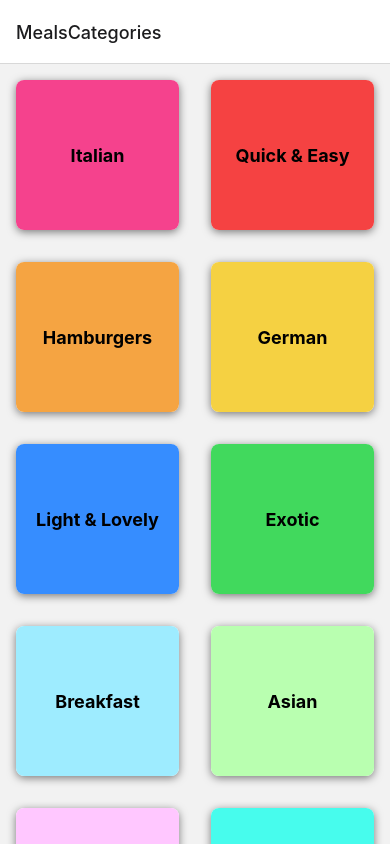
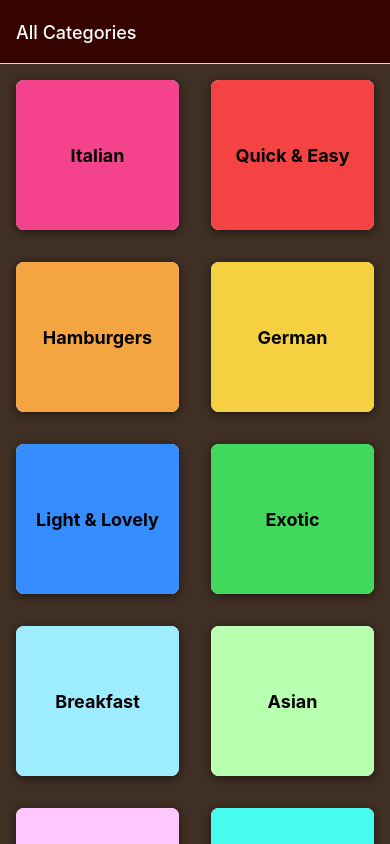
Before and after one commit to fatihcaliss/MealsAppMobile, a React Native app: screen / in a window 390 px wide. Built offline with nearby package versions, Linux system fonts and the light colour scheme.

Commit message:
make screens title dynamic

```diff
--- a/App.js
+++ b/App.js
@@ -12,9 +12,31 @@
     <>
       <StatusBar style="light" />
       <NavigationContainer>
-        <Stack.Navigator>
-          <Stack.Screen name="MealsCategories" component={CategoriesScreen} />
-          <Stack.Screen name="MealsOverview" component={MealsOverviewScreen} />
+        <Stack.Navigator
+          screenOptions={{
+            headerStyle: { backgroundColor: "#350401" },
+            headerTintColor: "white",
+            contentStyle: { backgroundColor: "#3f2f25" },
+          }}
+        >
+          <Stack.Screen
+            name="MealsCategories"
+            component={CategoriesScreen}
+            options={{
+              title: "All Categories",
+            }}
+          />
+          <Stack.Screen
+            name="MealsOverview"
+            component={MealsOverviewScreen}
+            // Alternative way of set dynamic screen
+            // options={({ route, navigation }) => {
+            //   const catId = route.params.categoryId;
+            //   return {
+            //     title: catId,
+            //   };
+            // }}
+          />
         </Stack.Navigator>
       </NavigationContainer>
     </>
--- a/screens/MealsOverviewScreen.js
+++ b/screens/MealsOverviewScreen.js
@@ -1,13 +1,24 @@
 import { View, FlatList, StyleSheet } from "react-native";
-import { MEALS } from "../data/dummy-data";
+import { MEALS, CATEGORIES } from "../data/dummy-data";
 import MealItem from "../components/MealItem";
+import { useLayoutEffect } from "react";
 
-const MealsOverviewScreen = ({ route }) => {
+const MealsOverviewScreen = ({ route, navigation }) => {
   const catId = route.params.categoryId;
 
   const displayedMeals = MEALS.filter((mealItem) => {
     return mealItem.categoryIds.indexOf(catId) >= 0;
   });
+
+  useLayoutEffect(() => {
+    const categoryTitle = CATEGORIES.find(
+      (category) => category.id === catId
+    ).title;
+
+    navigation.setOptions({
+      title: categoryTitle,
+    });
+  }, [catId, navigation]);
 
   function renderMealItem(itemData) {
     const item = itemData.item;
```
